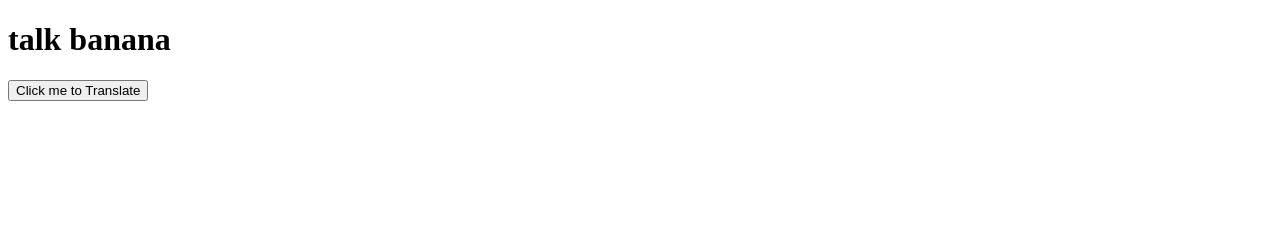
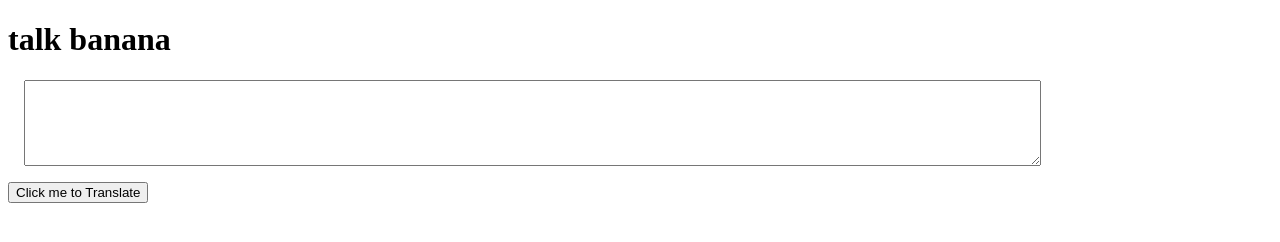
Before and after one commit to DivyanshTamrakar/neogcamp-banana-speak, a plain HTML site: page index.html in a window 1280 px wide. Drawn offline with Linux system fonts and the light colour scheme.

Commit message:
taking input and console

```diff
--- a/app.js
+++ b/app.js
@@ -1,6 +1,16 @@
 var btntranslate = document.querySelector("#btn-translate");
+var inputtxt =  document.querySelector("#input-txt");
+console.log(inputtxt)
 btntranslate.addEventListener("click", click);
 
 function click(){
     console.log("clicked");
+    if(inputtxt.value === "")
+    {
+        alert("you have to write something");
+    }
+    else
+    {
+        console.log("input ",inputtxt.value);
+    }
 }
--- a/index.html
+++ b/index.html
@@ -1,22 +1,42 @@
 <!DOCTYPE html>
 <html lang="en">
+
 <head>
     <meta charset="UTF-8">
     <meta name="viewport" content="width=device-width, initial-scale=1.0">
     <title>Vanila javascript</title>
 
+    <style>
+
+        textarea{
+            display: block;
+            width: 80%;
+            height: 10vh;
+            margin: 1rem;
+        }
+    </style>
 
 </head>
+
 <body>
 
-                  <h1>talk banana</h1>
+    <h1>talk banana</h1>
 
-                  <button id="btn-translate" > Click me to Translate</button>
+    <textarea id="input-txt" placeholder="put your sentence in english here and we will convert it to banana">
 
 
-        <script src="app.js" type="text/javascript"></script>
+
+
+    </textarea>
+
+
+    <button id="btn-translate"> Click me to Translate</button>
+
+
+    <script src="app.js" type="text/javascript"></script>
 
 
 
 </body>
+
 </html>
```
